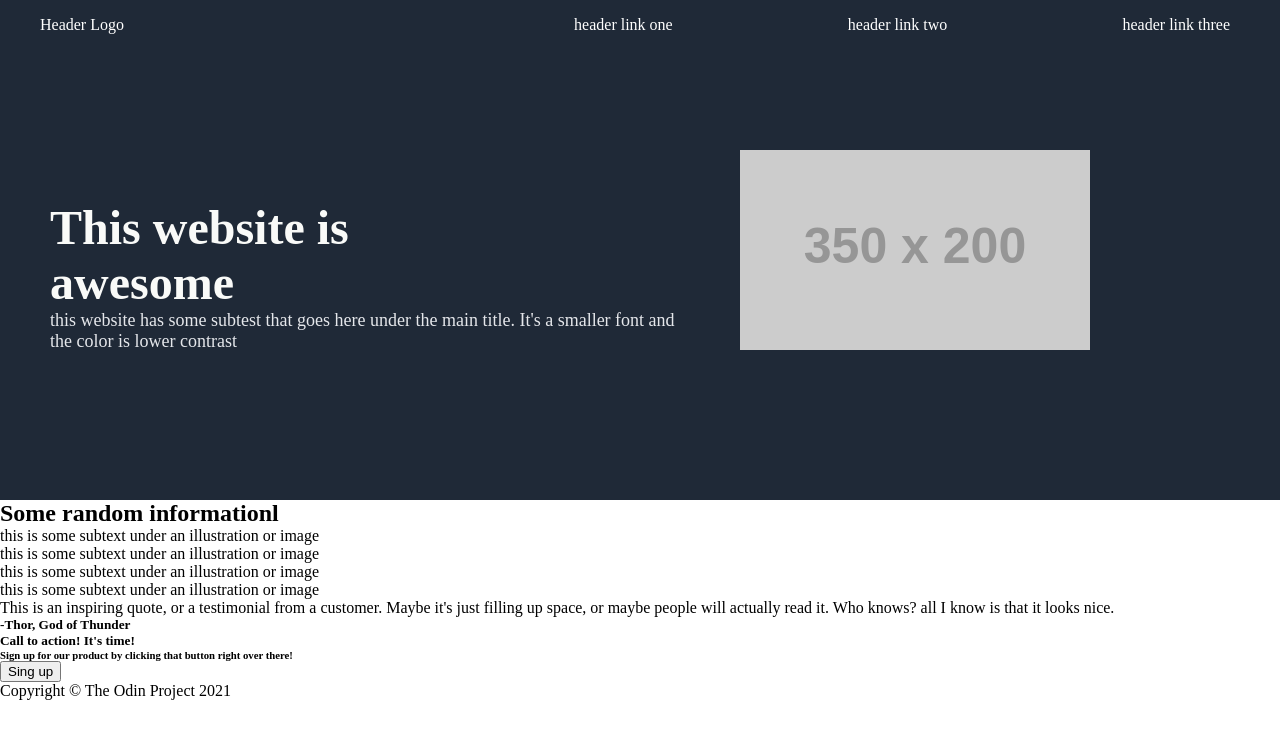
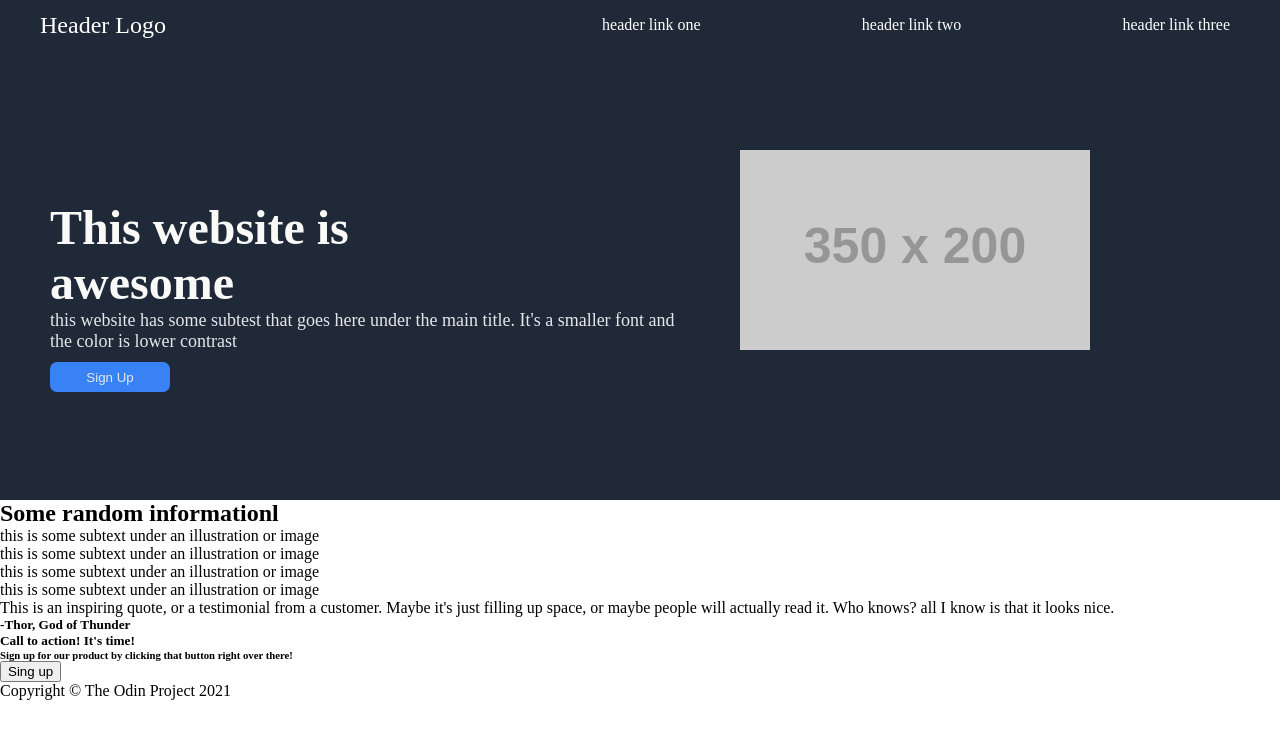
Before and after one commit to jrivera27/landing-page, a plain HTML site: page index.html in a window 1280 px wide. Drawn offline with Linux system fonts and the light colour scheme; placeholder pictures from the web are drawn by us.

Commit message:
header button finished and styled

```diff
--- a/index.html
+++ b/index.html
@@ -31,12 +31,19 @@
                     <h2>This website is</h2>
                     <h2>awesome</h2>
                     <p>this website has some subtest that goes here under the main title.  It's a smaller font and the color is lower contrast</p>
+
+                    <button>Sign Up</button>
+
                 </div>
 
                 <div class="image">
                     <img src="https://via.placeholder.com/350x200" alt="placeholder image">
                 </div>
+
+
             </section>
+
+
         </header>
 
     <!--HEADER AND NAVIGATION SECTION END-->
--- a/styles.css
+++ b/styles.css
@@ -55,6 +55,8 @@ ul li a {
 
 .list-item:first-child {
     margin-right: 275px;
+    font-size: 24px;
+    color: #f9faf8;
 }
 
 
@@ -86,6 +88,18 @@ ul li a {
     color: #e5e7eb;
 }
 
+.main-text button {
+    width: 120px;
+    height: 30px;
+    background-color: #3882f6;
+    color: #e5e7eb;
+    border: none;
+    border-radius: 7px;
+    margin-top: 10px;
+}
+
 .image {
     max-width: 50%;
 }
+
+/* Main section button */
```
